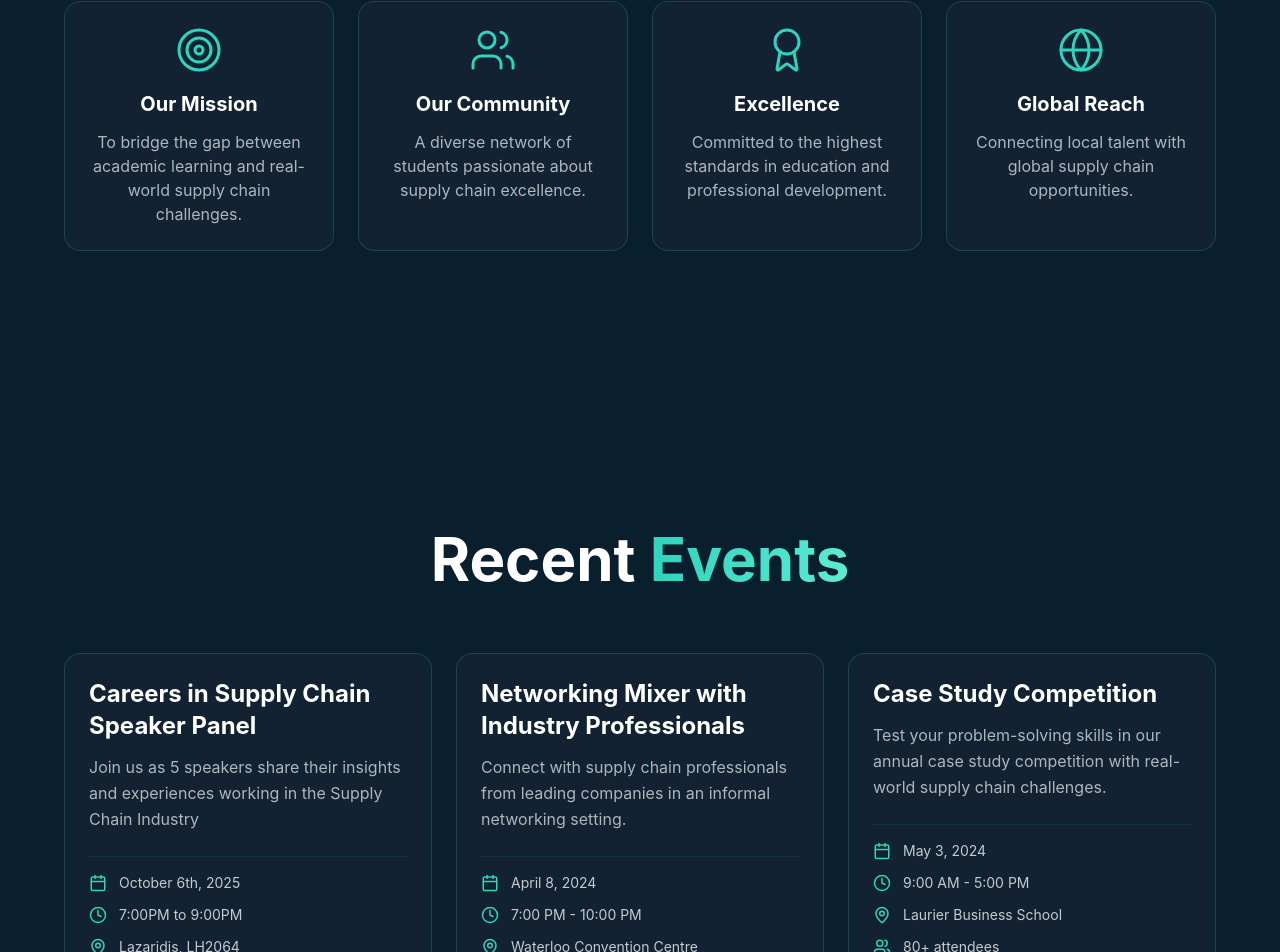
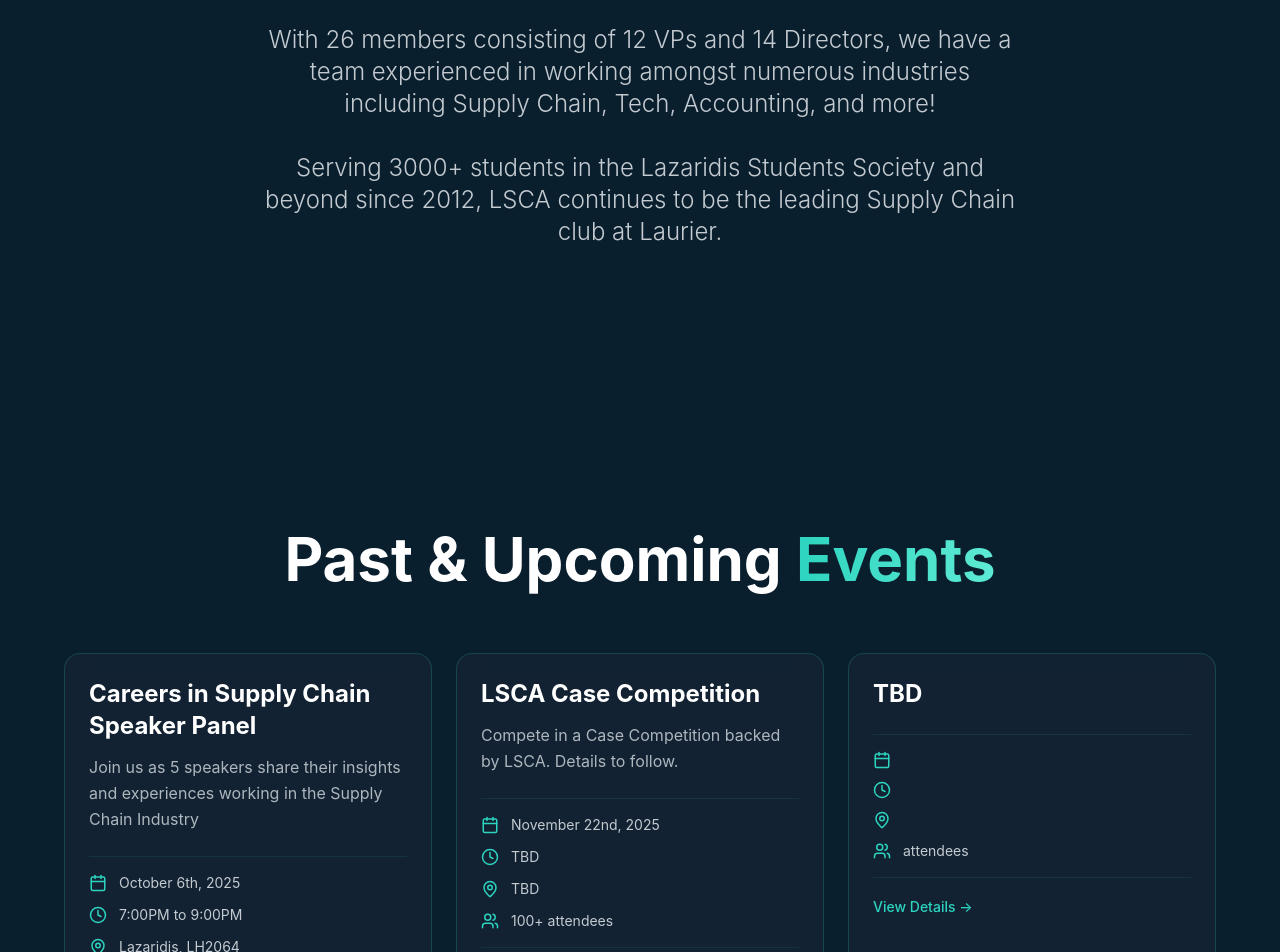
Before and after one commit to emaadqazi/LSCA-Website, a React (Vite) app in the folder frontend/: page / in a window 1280 px wide. Shown: the part 1200-2152 px from the top of the page. Built offline with nearby package versions, Linux system fonts and the light colour scheme.

Commit message:
Updated About section, updated Events section

```diff
--- a/frontend/src/components/sections/AboutSection.tsx
+++ b/frontend/src/components/sections/AboutSection.tsx
@@ -1,65 +1,31 @@
 import { motion } from 'framer-motion'
-import { Target, Users, Award, Globe } from 'lucide-react'
 
 const AboutSection = () => {
   return (
     <section id="about" className="min-h-screen flex items-center justify-center px-8 py-20">
-      <div className="max-w-6xl mx-auto">
+      <div className="max-w-4xl mx-auto">
         <motion.div
           initial={{ opacity: 0, y: 50 }}
           whileInView={{ opacity: 1, y: 0 }}
           transition={{ duration: 0.8 }}
           viewport={{ once: true }}
-          className="text-center mb-16"
+          className="text-center"
         >
           <h2 className="text-5xl md:text-6xl font-bold text-white mb-8 leading-tight">
-            About <span className="text-transparent bg-clip-text bg-gradient-to-r from-teal-400 to-teal-300">LSCA</span>
+            About the <span className="text-transparent bg-clip-text bg-gradient-to-r from-teal-400 to-teal-300">Laurier Supply Chain Team</span>
           </h2>
-          <p className="text-xl md:text-2xl text-navy-100/80 max-w-4xl mx-auto leading-relaxed font-light">
+          <p className="text-xl md:text-2xl text-navy-100/80 max-w-3xl mx-auto leading-relaxed font-light">
             The Laurier Supply Chain Association is dedicated to connecting students with the dynamic world of supply chain management through education, networking, and professional development.
           </p>
+          <br />
+          <p className="text-xl md:text-2xl text-navy-100/80 max-w-3xl mx-auto leading-relaxed font-light">
+            With 26 members consisting of 12 VPs and 14 Directors, we have a team experienced in working amongst numerous industries including Supply Chain, Tech, Accounting, and more!
+          </p>
+          <p className="text-xl md:text-2xl text-navy-100/80 max-w-3xl mx-auto leading-relaxed font-light">
+          <br />
+            Serving 3000+ students in the Lazaridis Students Society and beyond since 2012, LSCA continues to be the leading Supply Chain club at Laurier.
+          </p>
         </motion.div>
-
-        <div className="grid grid-cols-1 md:grid-cols-2 lg:grid-cols-4 gap-6">
-          {[
-            {
-              icon: Target,
-              title: "Our Mission",
-              description: "To bridge the gap between academic learning and real-world supply chain challenges."
-            },
-            {
-              icon: Users,
-              title: "Our Community",
-              description: "A diverse network of students passionate about supply chain excellence."
-            },
-            {
-              icon: Award,
-              title: "Excellence",
-              description: "Committed to the highest standards in education and professional development."
-            },
-            {
-              icon: Globe,
-              title: "Global Reach",
-              description: "Connecting local talent with global supply chain opportunities."
-            }
-          ].map((item, index) => (
-            <motion.div
-              key={index}
-              initial={{ opacity: 0, y: 30 }}
-              whileInView={{ opacity: 1, y: 0 }}
-              transition={{ duration: 0.6, delay: index * 0.1 }}
-              viewport={{ once: true }}
-              whileHover={{ y: -5, scale: 1.02 }}
-              className="group bg-navy-800/40 backdrop-blur-md rounded-2xl p-6 border border-teal-400/20 text-center hover:border-teal-400/40 hover:shadow-xl hover:shadow-teal-400/10 transition-all duration-300"
-            >
-              <div className="text-teal-400 mb-4 flex justify-center group-hover:scale-110 transition-transform duration-300">
-                <item.icon size={48} strokeWidth={1.5} />
-              </div>
-              <h3 className="text-xl font-bold text-white mb-3">{item.title}</h3>
-              <p className="text-navy-100/70 font-normal">{item.description}</p>
-            </motion.div>
-          ))}
-        </div>
       </div>
     </section>
   )
--- a/frontend/src/components/sections/EventsSection.tsx
+++ b/frontend/src/components/sections/EventsSection.tsx
@@ -51,27 +51,27 @@
       ]
     },
     {
-      title: "Networking Mixer with Industry Professionals",
-      date: "April 8, 2024",
-      time: "7:00 PM - 10:00 PM",
-      location: "Waterloo Convention Centre",
-      attendees: "200+",
-      description: "Connect with supply chain professionals from leading companies in an informal networking setting.",
-      fullDescription: "An informal evening designed to connect students with industry professionals. This mixer provides an excellent opportunity to build relationships, learn about career paths, and discover internship opportunities. Food and refreshments will be provided.",
+      title: "LSCA Case Competition",
+      date: "November 22nd, 2025",
+      time: "TBD",
+      location: "TBD",
+      attendees: "100+",
+      description: "Compete in a Case Competition backed by LSCA. Details to follow.",
+      fullDescription: "Supply Chain is becoming one of the most crucial industires with the increase in chip manufacturing, and hardware requirements. This is your chance to compete on a Supply Chain focused challenge.",
       speakers: [
-        { name: "Various Professionals", title: "From leading supply chain companies", photo: "" }
+        // { name: "Various Professionals", title: "From leading supply chain companies", photo: "" }
       ]
     },
     {
-      title: "Case Study Competition",
-      date: "May 3, 2024",
-      time: "9:00 AM - 5:00 PM",
-      location: "Laurier Business School",
-      attendees: "80+",
-      description: "Test your problem-solving skills in our annual case study competition with real-world supply chain challenges.",
-      fullDescription: "Our flagship competition where teams of students tackle real-world supply chain challenges. Participants will analyze complex scenarios, develop strategic solutions, and present their findings to a panel of industry judges. Prizes awarded to top teams, plus networking opportunities with sponsors.",
+      title: "TBD",
+      date: "",
+      time: "",
+      location: "",
+      attendees: "",
+      description: "",
+      fullDescription: "",
       speakers: [
-        { name: "Industry Judges Panel", title: "Representatives from sponsoring companies", photo: "" }
+        // { name: "Industry Judges Panel", title: "Representatives from sponsoring companies", photo: "" }
       ]
     }
   ]
@@ -87,7 +87,7 @@
           className="text-center mb-16"
         >
           <h2 className="text-5xl md:text-6xl font-bold text-white mb-8 leading-tight">
-            Recent <span className="text-transparent bg-clip-text bg-gradient-to-r from-teal-400 to-teal-300">Events</span>
+            Past & Upcoming <span className="text-transparent bg-clip-text bg-gradient-to-r from-teal-400 to-teal-300">Events</span>
           </h2>
         </motion.div>
 
--- /dev/null
+++ b/package.json
@@ -0,0 +1,5 @@
+{
+  "devDependencies": {
+    "gh-pages": "^6.3.0"
+  }
+}
```
Also changed, not shown: 1 other file (tests, documents, lock files or other folders).
